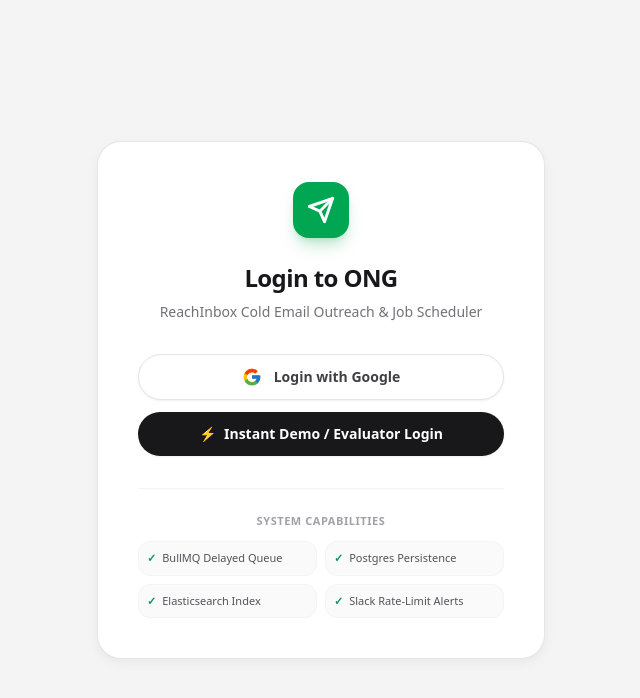
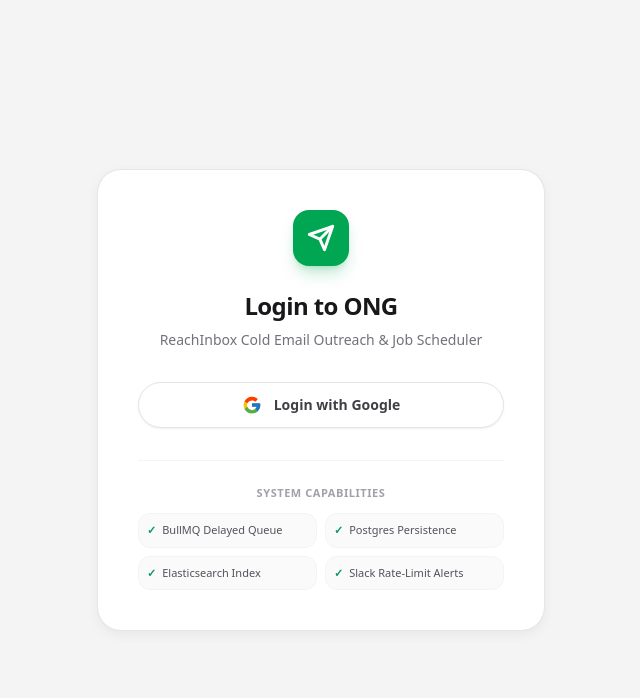
Before and after one commit to Prajwalgb99/Reachinbox, a Next.js app in the folder frontend/: page /login in a window 1280 px wide. Shown: the top 698 px of the page, without its empty margins (319-959 px from the left). Built offline with nearby package versions, Linux system fonts and the light colour scheme.

Commit message:
refactor: remove demo login and restore clean Google OAuth flow

```diff
--- a/frontend/app/login/page.tsx
+++ b/frontend/app/login/page.tsx
@@ -1,29 +1,8 @@
 "use client";
 
-import { useState } from "react";
-import { useRouter } from "next/navigation";
-import { API_BASE, api } from "@/lib/api";
+import { API_BASE } from "@/lib/api";
 
 export default function LoginPage() {
-  const router = useRouter();
-  const [demoLoading, setDemoLoading] = useState(false);
-
-  const handleDemoLogin = async () => {
-    setDemoLoading(true);
-    try {
-      const res = await api.demoLogin();
-      if (res.token) {
-        localStorage.setItem("session_token", res.token);
-      }
-      router.push("/dashboard");
-    } catch (err) {
-      console.error("Demo login failed", err);
-      alert("Could not connect to backend. Please ensure backend is running.");
-    } finally {
-      setDemoLoading(false);
-    }
-  };
-
   const handleGoogleLogin = () => {
     const origin = typeof window !== "undefined" ? window.location.origin : "";
     window.location.href = `${API_BASE}/api/auth/google?returnTo=${encodeURIComponent(origin)}`;
@@ -57,8 +36,8 @@
           ReachInbox Cold Email Outreach & Job Scheduler
         </p>
 
-        {/* Login CTA Options */}
-        <div className="mt-8 space-y-3">
+        {/* Google OAuth Login CTA (Figma Frame 1) */}
+        <div className="mt-8 space-y-4">
           <button
             onClick={handleGoogleLogin}
             className="w-full flex items-center justify-center gap-3 py-3 px-6 rounded-full border border-zinc-200 bg-white text-zinc-700 font-semibold text-sm hover:bg-zinc-50 hover:border-zinc-300 shadow-soft active:scale-[0.98] transition-all"
@@ -82,15 +61,6 @@
               />
             </svg>
             <span>Login with Google</span>
-          </button>
-
-          <button
-            onClick={handleDemoLogin}
-            disabled={demoLoading}
-            className="w-full flex items-center justify-center gap-2 py-3 px-6 rounded-full bg-zinc-900 text-white font-semibold text-sm hover:bg-zinc-800 shadow-soft active:scale-[0.98] transition-all disabled:opacity-50"
-          >
-            <span>⚡</span>
-            <span>{demoLoading ? "Logging in..." : "Instant Demo / Evaluator Login"}</span>
           </button>
         </div>
 
--- a/frontend/lib/api.ts
+++ b/frontend/lib/api.ts
@@ -58,7 +58,6 @@
 
 export const api = {
   me: () => request<{ user: User }>("/api/auth/me"),
-  demoLogin: () => request<{ user: User; token: string }>("/api/auth/demo-login", { method: "POST" }),
   logout: () => {
     if (typeof window !== "undefined") localStorage.removeItem("session_token");
     return request<{ ok: true }>("/api/auth/logout", { method: "POST" });
```
Also changed, not shown: 1 other file (tests, documents, lock files or other folders).
